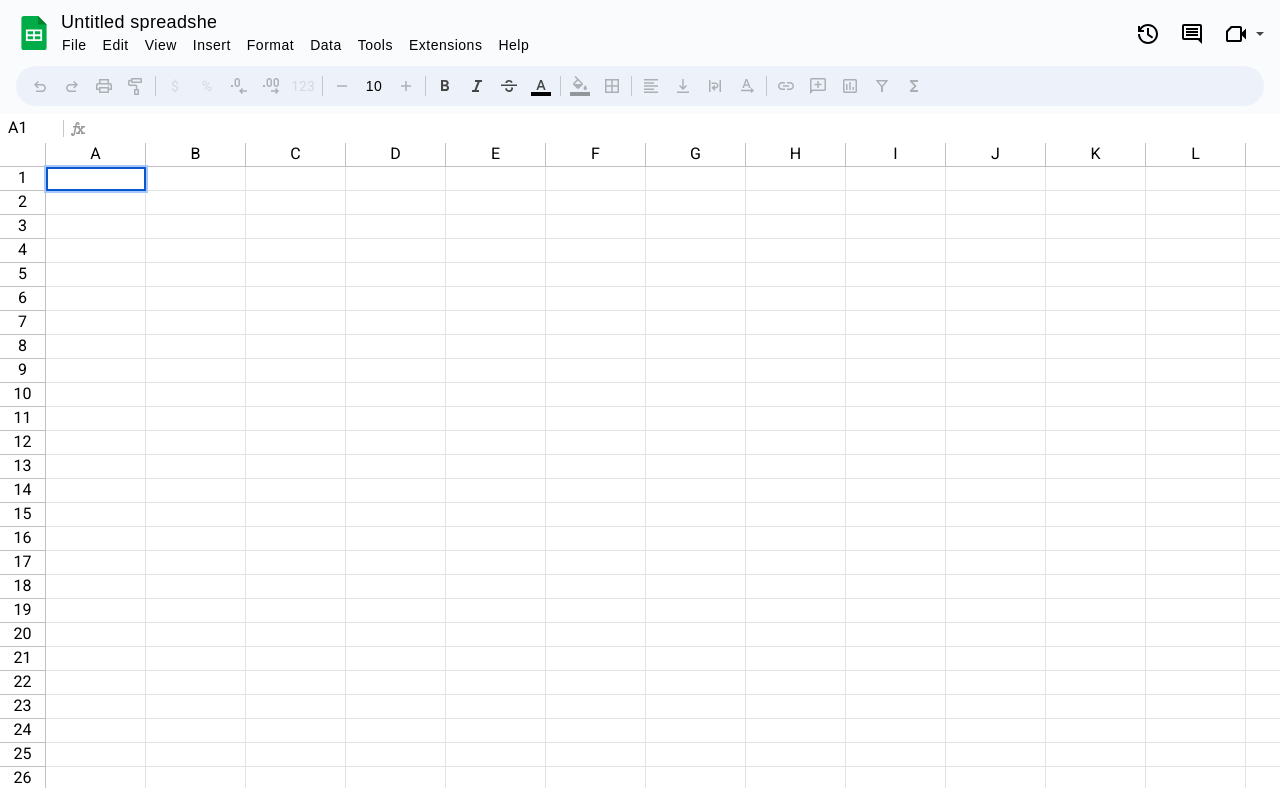
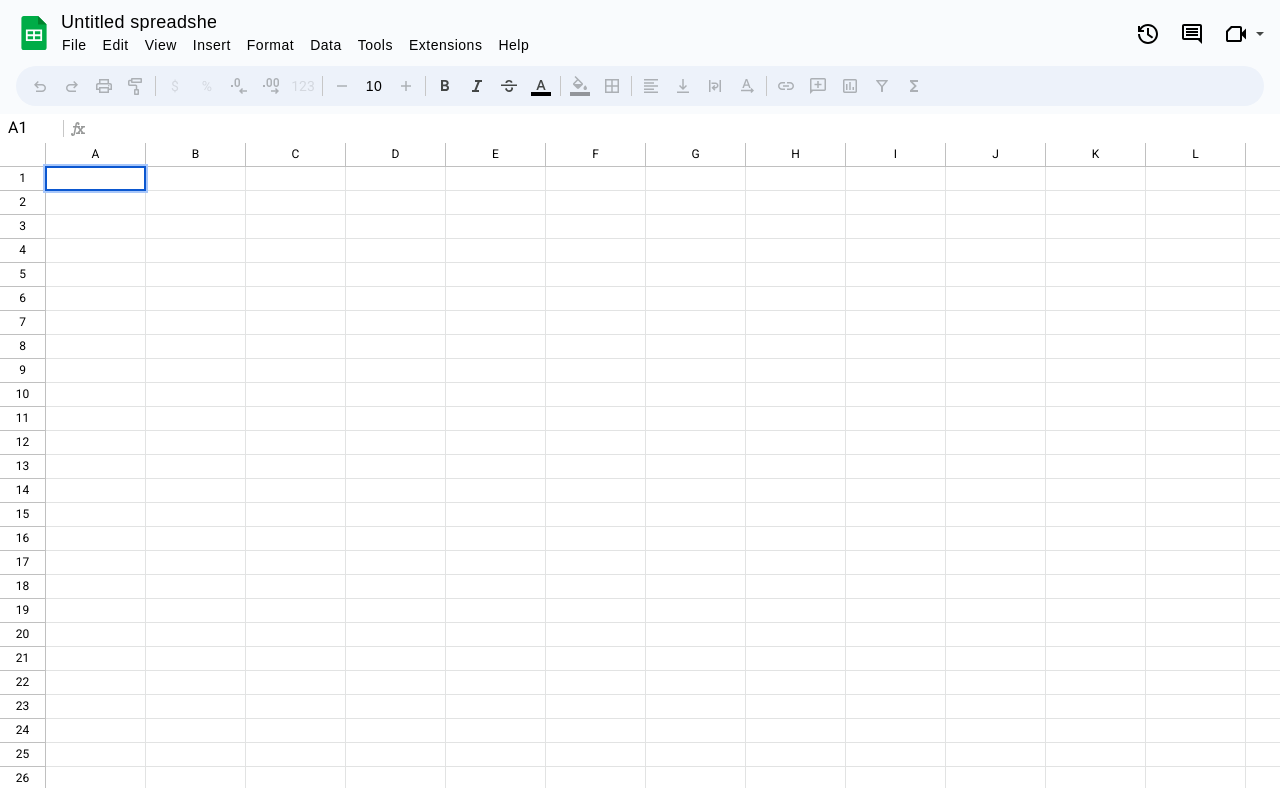
Before and after one commit to Sadlize/purejs-excel, a website built with webpack: page src/pages/index.html in a window 1280 px wide. Shown: the top 788 px of the page. Built offline with nearby package versions, Linux system fonts and the light colour scheme; a web font is replaced by a local one.

Commit message:
fix cell selection styles

```diff
--- a/src/styles/_mixins.scss
+++ b/src/styles/_mixins.scss
@@ -105,7 +105,21 @@
       width: 100vw;
     }
   }
+}
 
+@mixin excel-cell-selection($mode) {
+  content: '';
+  width: calc(100% + 2px);
+  height: calc(100% + 2px);
+  position: absolute;
+  top: -1px;
+  left: -1px;
 
-
+  @if $mode == "select" {
+    border: 2px solid #0b57d0;
+  }
+  @if $mode == "focus" {
+    outline: 2px solid #a8c7fa;
+    z-index: 2;
+  }
 }
--- a/src/styles/table.scss
+++ b/src/styles/table.scss
@@ -14,10 +14,11 @@
       display: flex;
       justify-content: center;
       align-items: center;
+      border-right: 1px solid $border_color;
+      border-bottom: 1px solid $border_color;
+      font-size: 12px;
       min-width: $excel-table-info-row_width;
       height: 100%;
-      border-right: 1px solid $border_color;
-      border-bottom: 1px solid $border_color;
 
       .row-resize {
         @include excel-resizer("row");
@@ -34,9 +35,10 @@
     display: flex;
     justify-content: center;
     align-items: center;
-    min-width: $excel-table-column_width;
     border-right: 1px solid $border_color;
     border-bottom: 1px solid $border_color;
+    font-size: 12px;
+    min-width: $excel-table-column_width;
 
     .col-resize {
       @include excel-resizer("col");
@@ -44,19 +46,23 @@
   }
 
   .cell {
-    padding: 1px 2px;
+    padding: 1px 1px 0 2px;
     min-width: $excel-table-column_width;
     height: 100%;
     border-right: 1px solid #e2e3e3;
     border-bottom: 1px solid #e2e3e3;
     outline: none;
+    position: relative;
 
     &.selected {
-      border: 2px solid #0b57d0;
+      &:before {
+        @include excel-cell-selection("select");
+      }
 
       &:focus {
-        z-index: 2;
-        outline: 2px solid #a8c7fa;
+        &:after {
+          @include excel-cell-selection("focus");
+        }
       }
     }
   }
```
